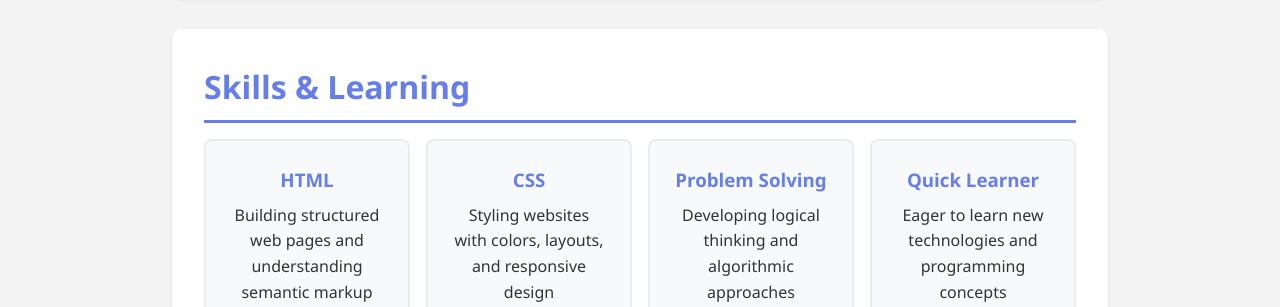
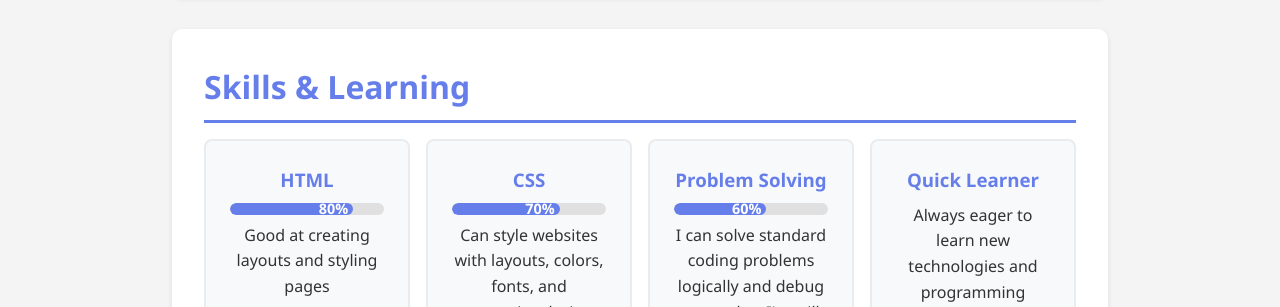
Before and after one commit to sarthakm008/portfolio-project, a plain HTML site: page index.html in a window 1280 px wide. Shown: the part 645-952 px from the top of the page. Drawn offline with Linux system fonts and the light colour scheme.

Commit message:
Updated the skills section

```diff
--- a/index.html
+++ b/index.html
@@ -43,21 +43,38 @@
         <section id="skills">
             <h2>Skills & Learning</h2>
             <div class="skills-grid">
+                <!-- HTML -->
                 <div class="skill-card">
                     <h3>HTML</h3>
-                    <p>Building structured web pages and understanding semantic markup</p>
+                    <div class="skill-bar">
+                        <div class="skill-fill" style="width: 80%;">80%</div>
+                    </div>
+                    <p class="skill-description" style="margin-top: 0.5rem">Good at creating layouts and styling pages
+                    </p>
+
                 </div>
+
+                <!-- CSS -->
                 <div class="skill-card">
                     <h3>CSS</h3>
-                    <p>Styling websites with colors, layouts, and responsive design</p>
+                    <div class="skill-bar">
+                        <div class="skill-fill" style="width: 70%;">70%</div>
+                    </div>
+                    <p class="skill-description" style="margin-top: 0.5rem">Can style websites with layouts, colors, fonts, and responsive designs using Flexbox and Grid.</p>
+
                 </div>
+
                 <div class="skill-card">
                     <h3>Problem Solving</h3>
-                    <p>Developing logical thinking and algorithmic approaches</p>
+                    <div class="skill-bar">
+                        <div class="skill-fill" style="width: 60%;">60%</div>
+                    </div>
+                    <p class="skill-description" style="margin-top: 0.5rem">I can solve standard coding problems logically and debug errors, but I'm still learning advanced algorithms.</p>
                 </div>
+
                 <div class="skill-card">
                     <h3>Quick Learner</h3>
-                    <p>Eager to learn new technologies and programming concepts</p>
+                    <p ;style="margin-top: 0.5rem">Always eager to learn new technologies and programming concepts.</p>
                 </div>
             </div>
 
@@ -68,6 +85,7 @@
                     and best practices in web development.</p>
             </div>
         </section>
+
 
         <section id="education">
             <h2>Education</h2>
--- a/style.css
+++ b/style.css
@@ -124,6 +124,41 @@
     margin-bottom: 0.5rem;
 }
 
+.skill-bar {
+    width: 100%;
+    height: 12px;
+    background-color: #e0e0e0;
+    border-radius: 6px;
+    margin-top: 8px;
+    overflow: hidden;
+}
+
+.skill-fill {
+    height: 100%;
+    background-color: #667eea;
+    border-radius: 6px;
+    width: 0;
+    transition: width 1s ease-in-out;
+    text-align: right;
+    padding-right: 5px;
+    color: white;
+    font-weight: bold;
+    font-size: 0.9rem;
+    line-height: 12px;
+}
+
+.skills-grid .skill-card:nth-child(1) .skill-fill {
+    width: 80%;
+}
+
+.skills-grid .skill-card:nth-child(2) .skill-fill {
+    width: 70%;
+}
+
+.skills-grid .skill-card:nth-child(3) .skill-fill {
+    width: 60%;
+}
+
 .learning-section {
     background: #fff3cd;
     padding: 1.5rem;
@@ -165,7 +200,6 @@
 .project-card a:hover {
     text-decoration: underline;
 }
-
 
 .contact-info {
     display: flex;
```
Lines whose indentation alone changed are shown as unchanged.
